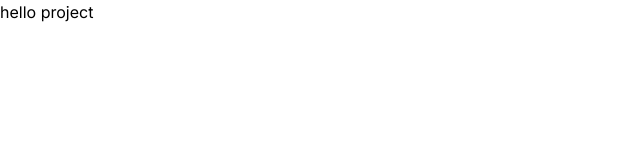
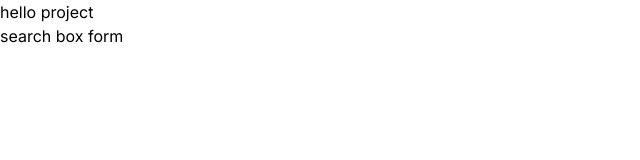
Before and after one commit to abhis12321/Bayesian_Technology_Assignment, a Next.js app in the folder frontend-part/: page / in a window 1280 px wide. Shown: the top 160 px of the page, without its empty margins (0-640 px from the left). Built offline with nearby package versions, Linux system fonts and the light colour scheme.

Commit message:
a new component named searchForm is created

```diff
--- /dev/null
+++ b/frontend-part/app/__components/SearchForm.js
@@ -0,0 +1,9 @@
+import React from 'react'
+
+export default function SearchForm() {
+  return (
+    <div className=''>
+      search box form
+    </div>
+  )
+}
--- a/frontend-part/app/page.js
+++ b/frontend-part/app/page.js
@@ -1,9 +1,12 @@
 import React from 'react'
+import SearchForm from './__components/SearchForm'
 
 export default function page() {
   return (
     <div className=''>
       hello project
+
+      <SearchForm />
     </div>
   )
 }
```
